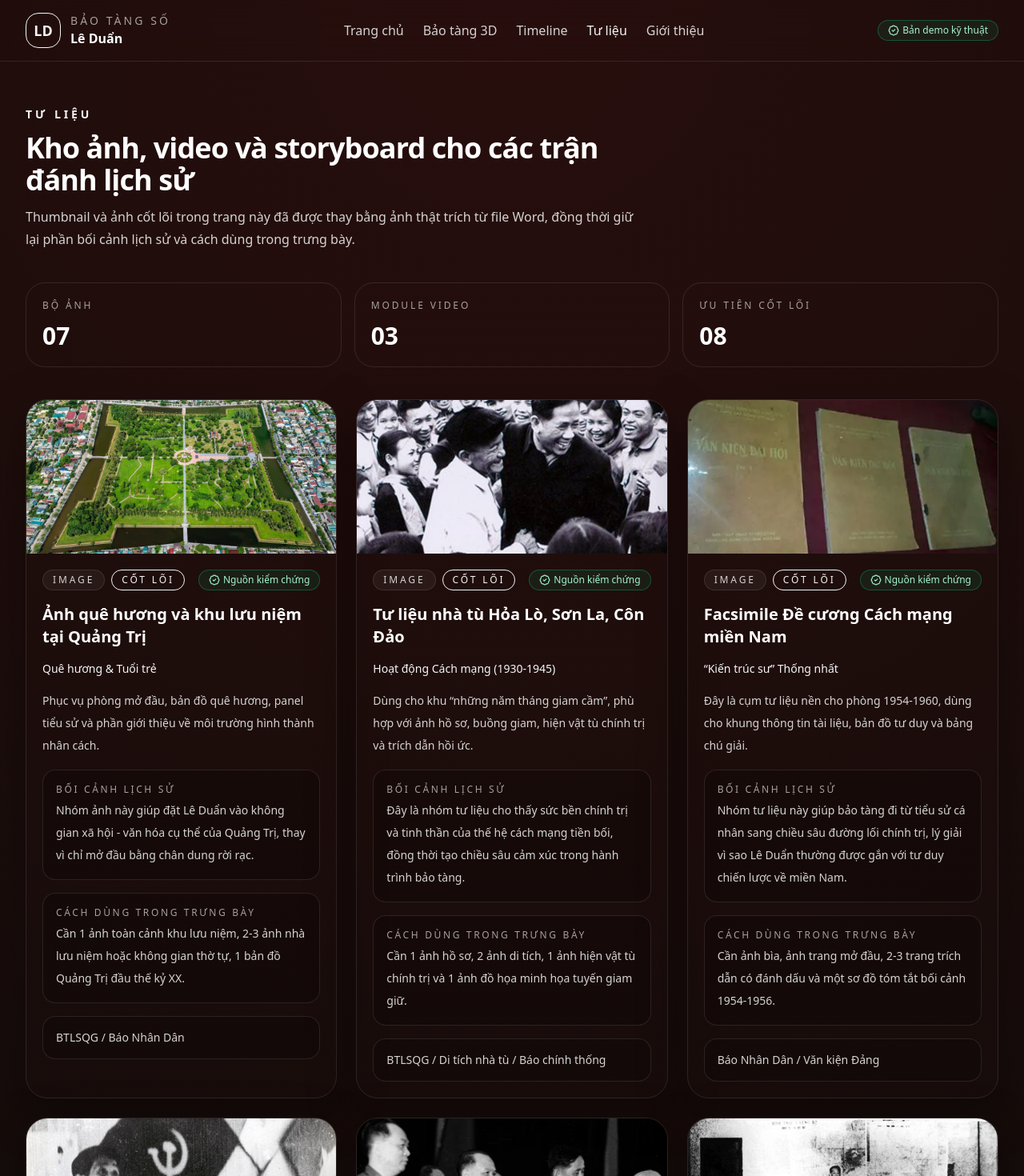
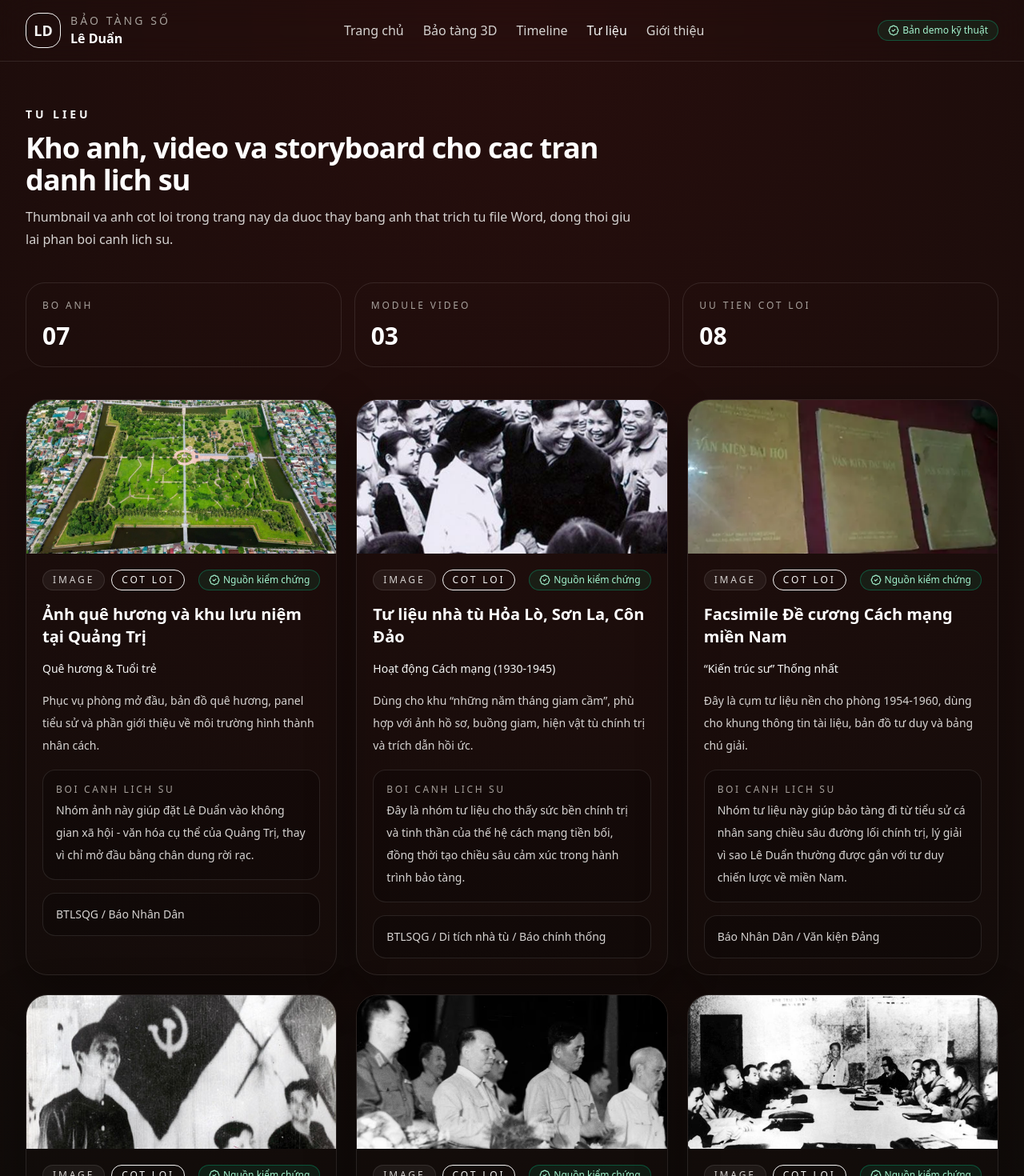
Before and after one commit to thongat1003/VNR, a Next.js app: page /media in a window 1280 px wide. Shown: the top 1470 px of the page at 80% size. Built offline with nearby package versions, Linux system fonts and the light colour scheme.

Commit message:
Update page.tsx

```diff
--- a/src/app/media/page.tsx
+++ b/src/app/media/page.tsx
@@ -12,16 +12,16 @@ export default function MediaPage() {
   return (
     <section className="mx-auto max-w-7xl px-4 py-14 md:px-6 lg:px-8">
       <SectionHeading
-        eyebrow="Tư liệu"
-        title="Kho ảnh, video và storyboard cho các trận đánh lịch sử"
-        description="Thumbnail và ảnh cốt lõi trong trang này đã được thay bằng ảnh thật trích từ file Word, đồng thời giữ lại phần bối cảnh lịch sử và cách dùng trong trưng bày."
+        eyebrow="Tu lieu"
+        title="Kho anh, video va storyboard cho cac tran danh lich su"
+        description="Thumbnail va anh cot loi trong trang nay da duoc thay bang anh that trich tu file Word, dong thoi giu lai phan boi canh lich su."
       />
 
       <div className="mt-10 grid gap-4 md:grid-cols-3">
         {[
-          { label: 'Bộ ảnh', value: imageCount.toString().padStart(2, '0') },
+          { label: 'Bo anh', value: imageCount.toString().padStart(2, '0') },
           { label: 'Module video', value: videoCount.toString().padStart(2, '0') },
-          { label: 'Ưu tiên cốt lõi', value: coreCount.toString().padStart(2, '0') }
+          { label: 'Uu tien cot loi', value: coreCount.toString().padStart(2, '0') }
         ].map((item) => (
           <div key={item.label} className="rounded-[1.5rem] border border-white/10 bg-museum.card p-5">
             <div className="text-xs uppercase tracking-[0.24em] text-stone-400">{item.label}</div>
@@ -41,7 +41,7 @@ export default function MediaPage() {
                     {asset.category}
                   </span>
                   <span className="rounded-full border border-museum.accent/20 bg-museum.accent/10 px-3 py-1 text-xs uppercase tracking-[0.24em] text-museum.accent">
-                    {asset.priority === 'core' ? 'cốt lõi' : 'bổ trợ'}
+                    {asset.priority === 'core' ? 'cot loi' : 'bo tro'}
                   </span>
                 </div>
                 {asset.verified ? <VerifiedBadge /> : null}
@@ -50,12 +50,8 @@ export default function MediaPage() {
               <p className="text-sm text-museum.accent">{asset.section}</p>
               <p className="text-sm leading-7 text-stone-300">{asset.note}</p>
               <div className="rounded-2xl border border-white/10 bg-black/20 p-4">
-                <div className="mb-1 text-xs uppercase tracking-[0.22em] text-stone-400">Bối cảnh lịch sử</div>
+                <div className="mb-1 text-xs uppercase tracking-[0.22em] text-stone-400">Boi canh lich su</div>
                 <p className="text-sm leading-7 text-stone-300">{asset.historicalContext}</p>
-              </div>
-              <div className="rounded-2xl border border-white/10 bg-black/20 p-4">
-                <div className="mb-1 text-xs uppercase tracking-[0.22em] text-stone-400">Cách dùng trong trưng bày</div>
-                <p className="text-sm leading-7 text-stone-300">{asset.usage}</p>
               </div>
               <div className="rounded-2xl border border-white/10 bg-black/20 p-4 text-sm text-stone-300">
                 {asset.source}
@@ -67,9 +63,9 @@ export default function MediaPage() {
 
       <div className="mt-16">
         <SectionHeading
-          eyebrow="Chiến dịch"
-          title="Storyboard chi tiết cho các trận đánh và bước ngoặt lịch sử"
-          description="Mỗi hồ sơ dưới đây ghép sẵn phần diễn giải lịch sử, vai trò của Lê Duẩn và checklist hình ảnh/video cần chuẩn bị để đẩy thẳng vào bảo tàng."
+          eyebrow="Chien dich"
+          title="Storyboard chi tiet cho cac tran danh va buoc ngoat lich su"
+          description="Moi ho so duoi day ghep san phan dien giai lich su, vai tro cua Le Duan va ghi chu can thiet de dua thang vao bao tang."
         />
 
         <div className="mt-8 space-y-6">
@@ -85,35 +81,16 @@ export default function MediaPage() {
               </div>
 
               <h3 className="mt-4 text-2xl font-semibold text-white">{campaign.title}</h3>
-              <div className="mt-4 grid gap-6 xl:grid-cols-[1.05fr_0.95fr]">
-                <div className="space-y-4">
-                  <p className="text-base leading-7 text-stone-300">{campaign.overview}</p>
+              <div className="mt-4 space-y-4">
+                <p className="text-base leading-7 text-stone-300">{campaign.overview}</p>
+                <div className="grid gap-4 lg:grid-cols-2">
                   <div className="rounded-2xl border border-white/10 bg-black/20 p-4">
-                    <div className="mb-2 text-xs uppercase tracking-[0.22em] text-stone-400">Chi tiết lịch sử</div>
+                    <div className="mb-2 text-xs uppercase tracking-[0.22em] text-stone-400">Chi tiet lich su</div>
                     <p className="text-sm leading-7 text-stone-300">{campaign.historicalDetail}</p>
                   </div>
                   <div className="rounded-2xl border border-white/10 bg-black/20 p-4">
-                    <div className="mb-2 text-xs uppercase tracking-[0.22em] text-stone-400">Vai trò trong tuyến kể chuyện về Lê Duẩn</div>
+                    <div className="mb-2 text-xs uppercase tracking-[0.22em] text-stone-400">Vai tro trong tuyen ke chuyen ve Le Duan</div>
                     <p className="text-sm leading-7 text-stone-300">{campaign.leDuanRole}</p>
-                  </div>
-                </div>
-
-                <div className="grid gap-4 md:grid-cols-2 xl:grid-cols-1">
-                  <div className="rounded-2xl border border-white/10 bg-black/20 p-4">
-                    <div className="mb-3 text-xs uppercase tracking-[0.22em] text-stone-400">Hình ảnh cần có</div>
-                    <ul className="space-y-2 text-sm leading-7 text-stone-300">
-                      {campaign.keyVisuals.map((item) => (
-                        <li key={item}>• {item}</li>
-                      ))}
-                    </ul>
-                  </div>
-                  <div className="rounded-2xl border border-white/10 bg-black/20 p-4">
-                    <div className="mb-3 text-xs uppercase tracking-[0.22em] text-stone-400">Kế hoạch video</div>
-                    <ul className="space-y-2 text-sm leading-7 text-stone-300">
-                      {campaign.videoPlan.map((item) => (
-                        <li key={item}>• {item}</li>
-                      ))}
-                    </ul>
                   </div>
                 </div>
               </div>
```
